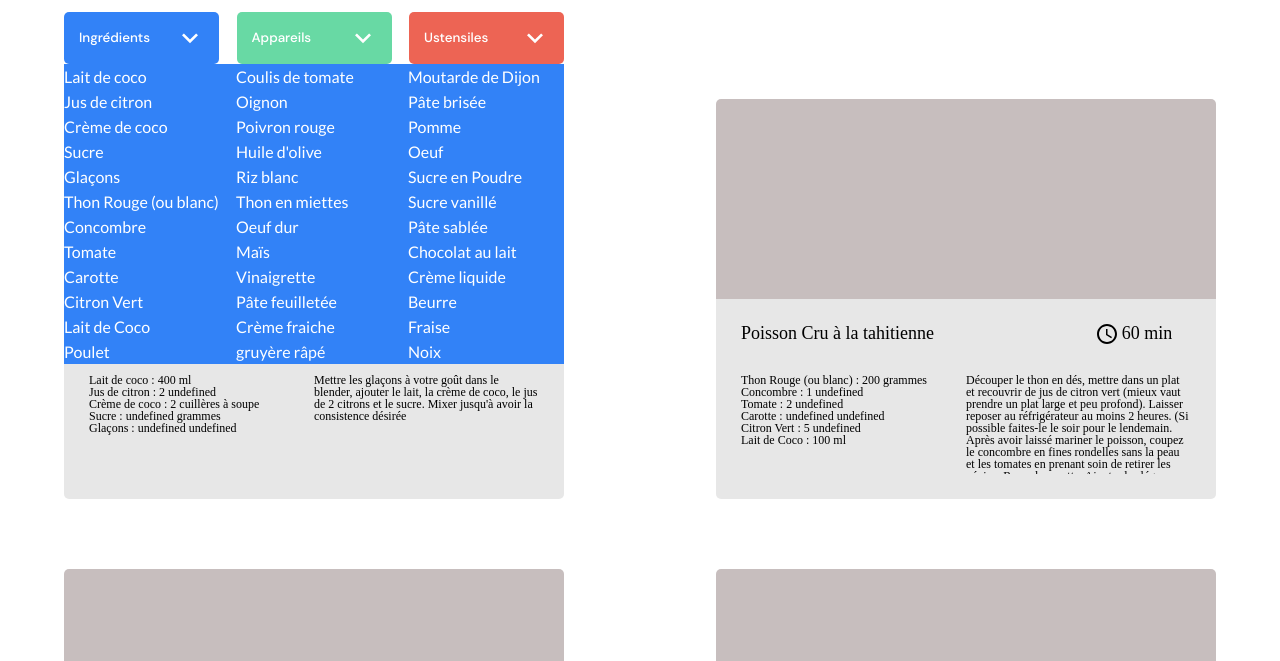
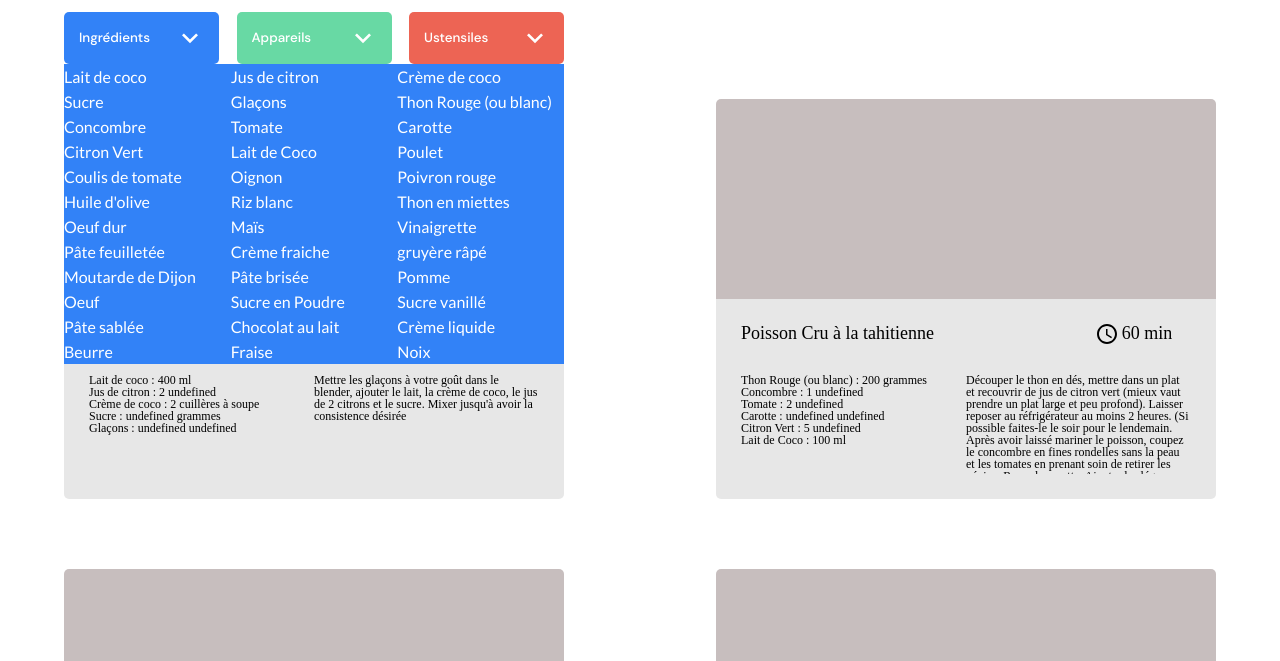
Before and after one commit to RominM/Les_petits_plats, a website with bundled scripts: page index.html in a window 1280 px wide. Shown: the part 134-795 px from the top of the page. Built offline with nearby package versions, Linux system fonts and the light colour scheme.

Commit message:
allIngredient is fixed

```diff
--- a/sass/5_Components/allIngredient.scss
+++ b/sass/5_Components/allIngredient.scss
@@ -1,12 +1,12 @@
 .allIngredient {
    position: absolute;
-   display: block;
    top: 100%;
-   column-count: 3;
+   display: grid;
+   grid-template-columns: repeat(3, 1fr);
    width: 500px;
    height: 300px;
    background-color: $azur;
    font-family: Lato-Reg;
    line-height: 25px;
-   overflow-y: scroll !important;
+   overflow-y: scroll;
 }
```
Also changed, not shown: css/style.css, 1 other file.
